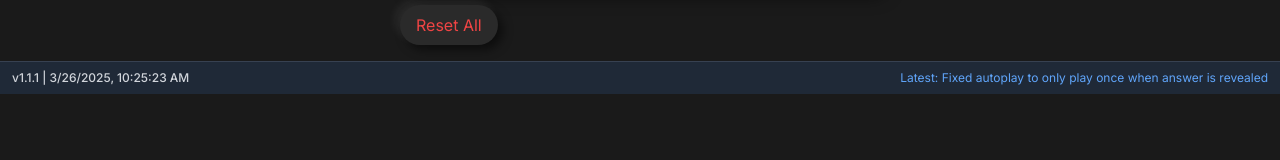
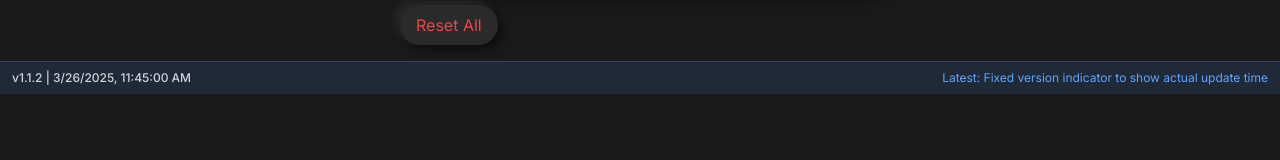
Before and after one commit to MaartenRischen/ThaiFlashcardsApp, a Next.js app: page / in a window 1280 px wide. Shown: the part 255-415 px from the top of the page. Built offline with nearby package versions, Linux system fonts and the light colour scheme.

Commit message:
Fix version indicator to show actual update time instead of current time

```diff
--- a/app/page.tsx
+++ b/app/page.tsx
@@ -86,11 +86,11 @@ interface ExampleSentence {
   translation: string;
 }
 
-// Update version info
+// Update version info with fixed timestamp
 const VERSION_INFO = {
-  lastUpdated: new Date().toISOString(),
-  version: "1.1.1",
-  changes: "Fixed autoplay to only play once when answer is revealed"
+  lastUpdated: "2025-03-26T11:45:00Z", // Fixed timestamp of when v1.1.1 was released
+  version: "1.1.2",
+  changes: "Fixed version indicator to show actual update time"
 };
 
 // Update phrases with real example sentences
```
